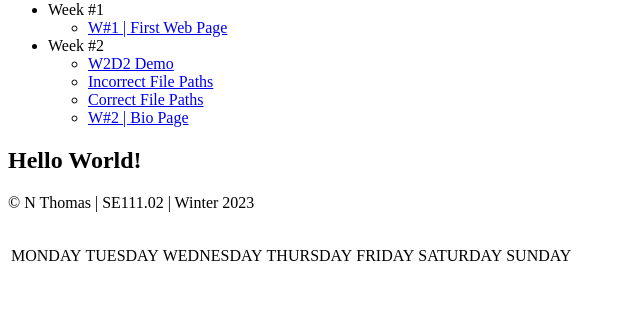
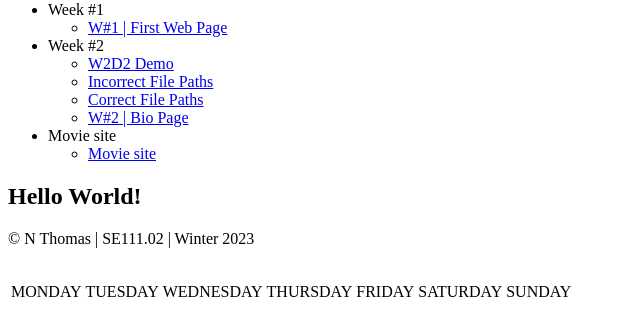
Before and after one commit to natethomas02/SE111_202420, a plain HTML site: page index.html in a window 1280 px wide. Shown: the part 79-414 px from the top of the page, without its empty margins (0-640 px from the left). Drawn offline with Linux system fonts and the light colour scheme.

Commit message:
add movie

```diff
--- a/index.html
+++ b/index.html
@@ -71,6 +71,19 @@
                     </ul>
 
                 </li><!--/ end of Week #2-->
+                <li>Movie site
+
+                    <ul>
+
+                        <li>
+
+                            <a href="w4-movie-site/index.html">Movie site</a>
+
+                        </li>
+
+                    </ul>
+
+                </li><!--/ end of Week #2-->
 
 
             </ul><!--end of main outer list-->
```
